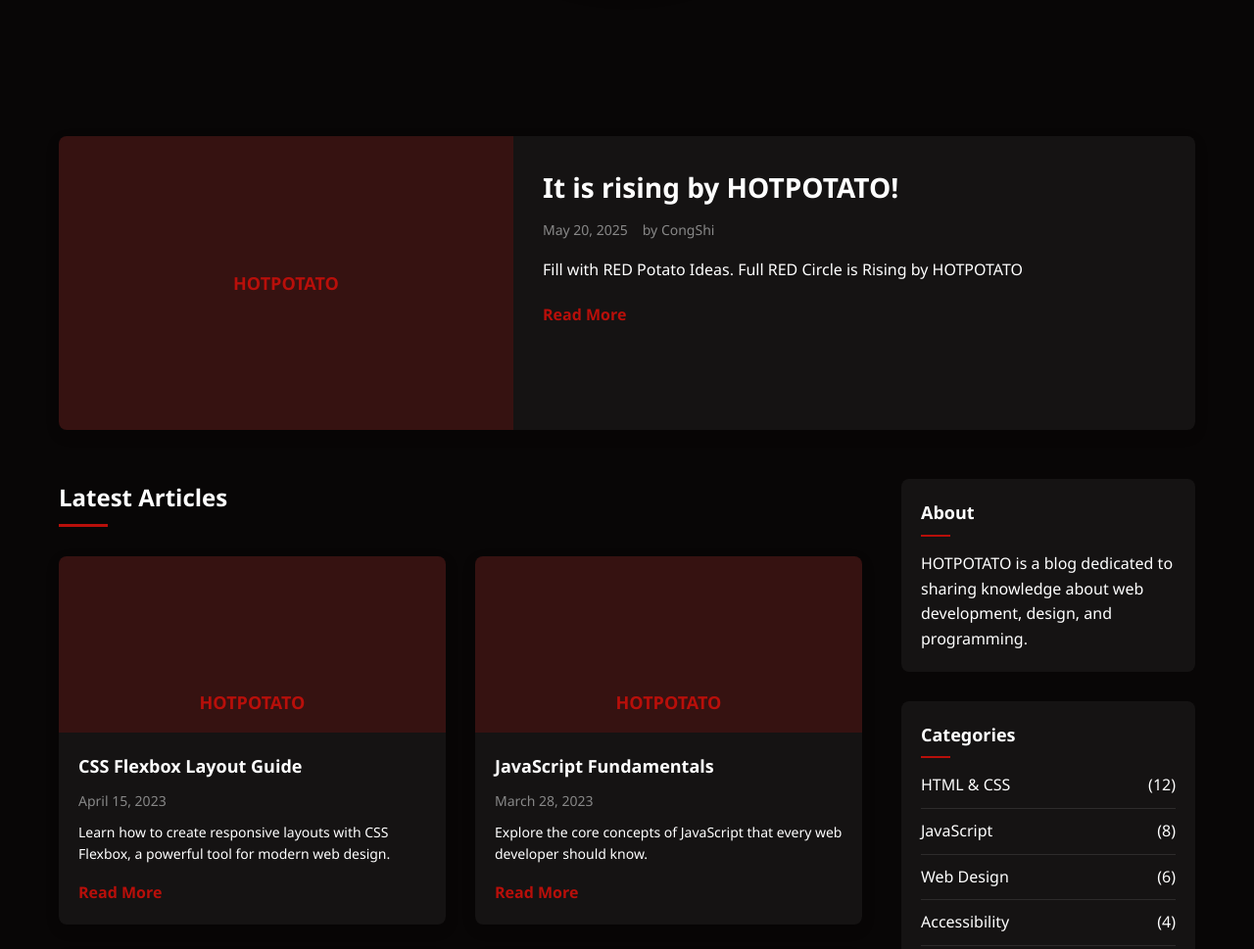
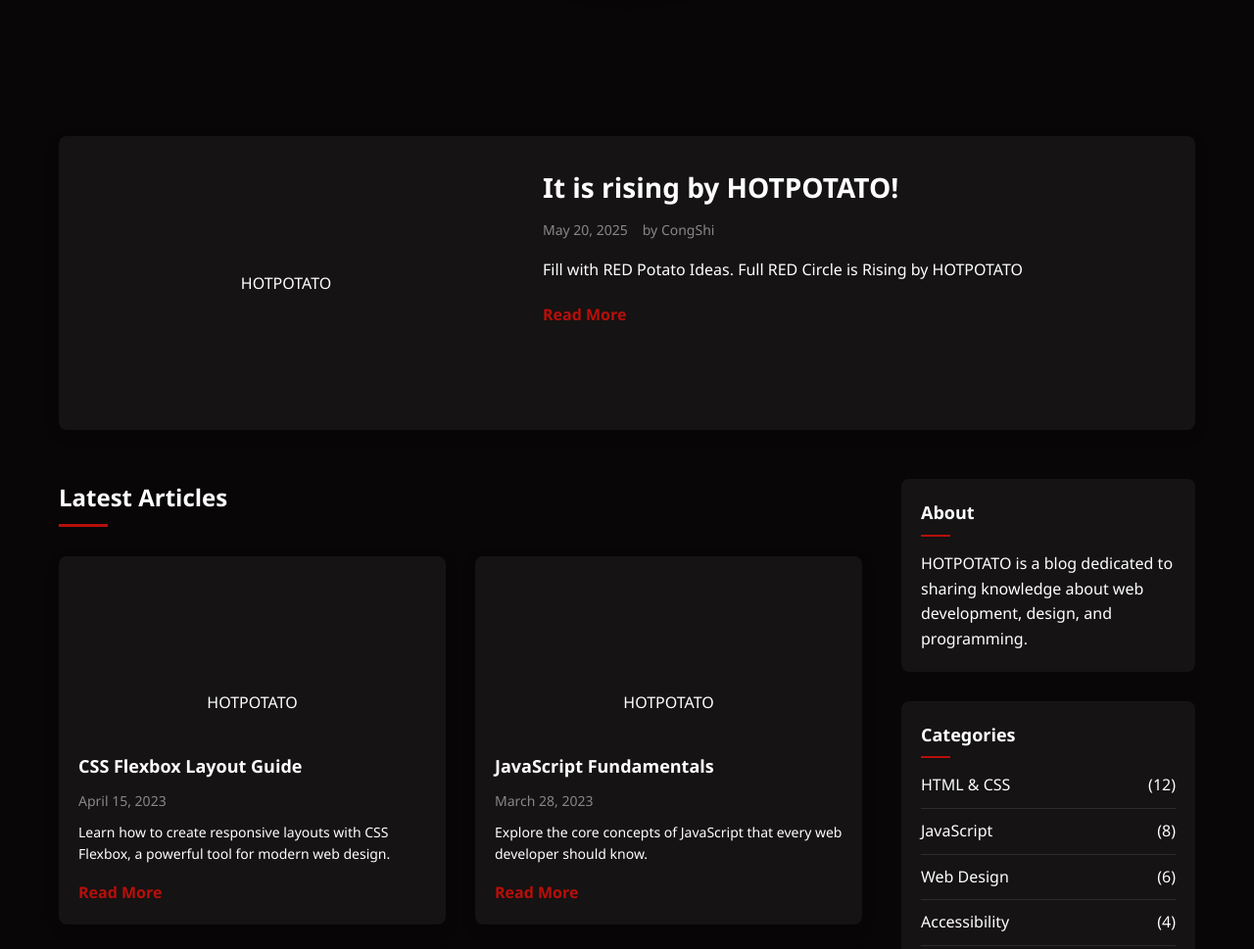
Before and after one commit to 0package/hotpotato, a plain HTML site: page index.html in a window 1280 px wide. Shown: the part 580-1549 px from the top of the page at 98% size. Drawn offline with Linux system fonts and the light colour scheme.

Commit message:
Update styles.css

```diff
--- a/styles.css
+++ b/styles.css
@@ -180,15 +180,15 @@ main {
 }
 
 .post-placeholder {
-    background-color: rgba(184, 15, 10, 0.2);
+    /*background-color: rgba(184, 15, 10, 0.2);*/
     height: 100%;
     min-height: 300px;
     display: flex;
     align-items: center;
     justify-content: center;
-    color: var(--crimson);
+    /*color: var(--crimson);
     font-size: 18px;
-    font-weight: 600;
+    font-weight: 600;*/
 }
 
 .post-content {
```
